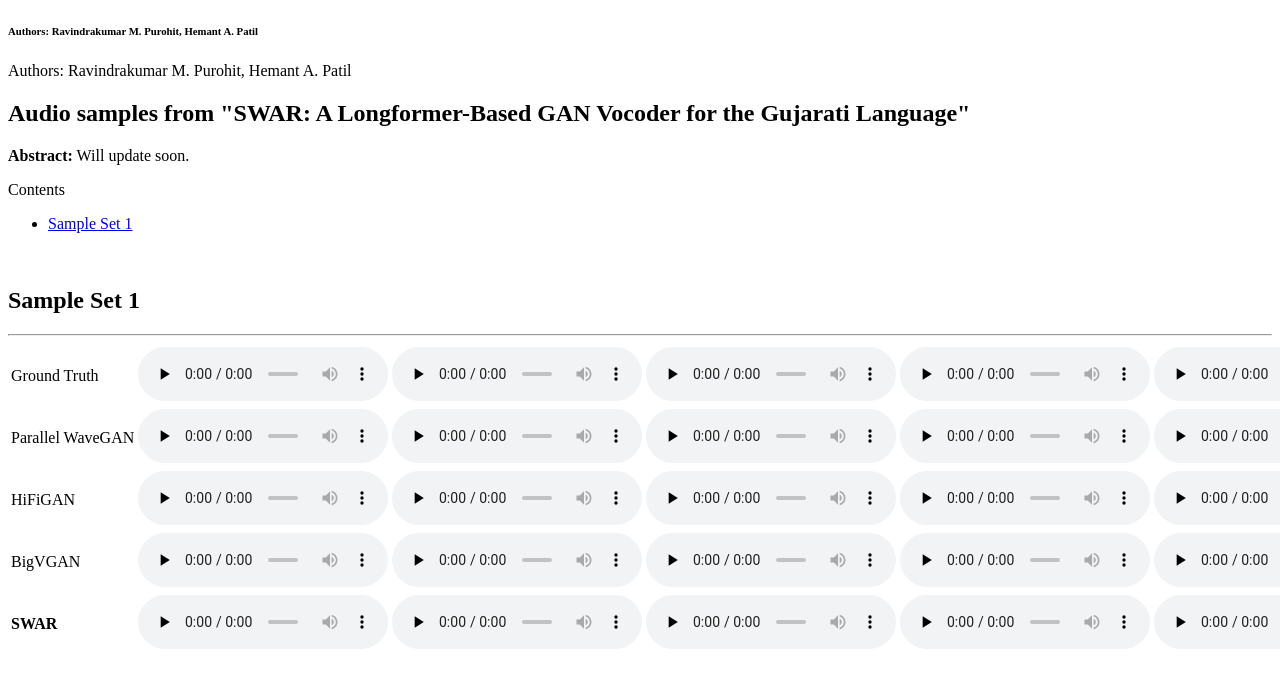
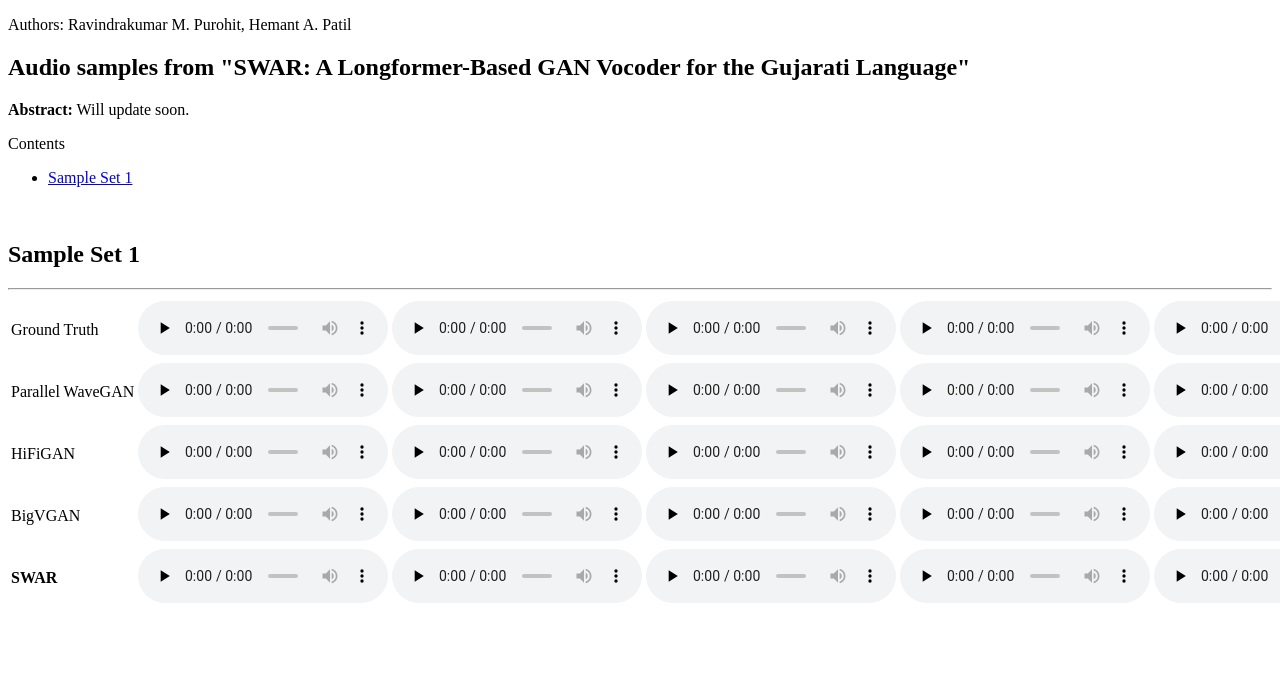
Before and after one commit to iamshreeji-copy1/SWAR_HINDI_NEURAL_VOCODER, a plain HTML site: page index.html in a window 1280 px wide. Shown: the top 688 px of the page. Drawn offline with Linux system fonts and the light colour scheme.

Commit message:
Update index.html

```diff
--- a/index.html
+++ b/index.html
@@ -7,7 +7,7 @@
 
     <meta charset="UTF-8">
     <title>SWAR: A Longformer-Based GAN Vocoder for the Gujarati Language</title>
-        <h6>Authors: Ravindrakumar M. Purohit, Hemant A. Patil</h6>
+<!--         <h6>Authors: Ravindrakumar M. Purohit, Hemant A. Patil</h6> -->
     <p>Authors: Ravindrakumar M. Purohit, Hemant A. Patil</p>
 
     <style>
```
